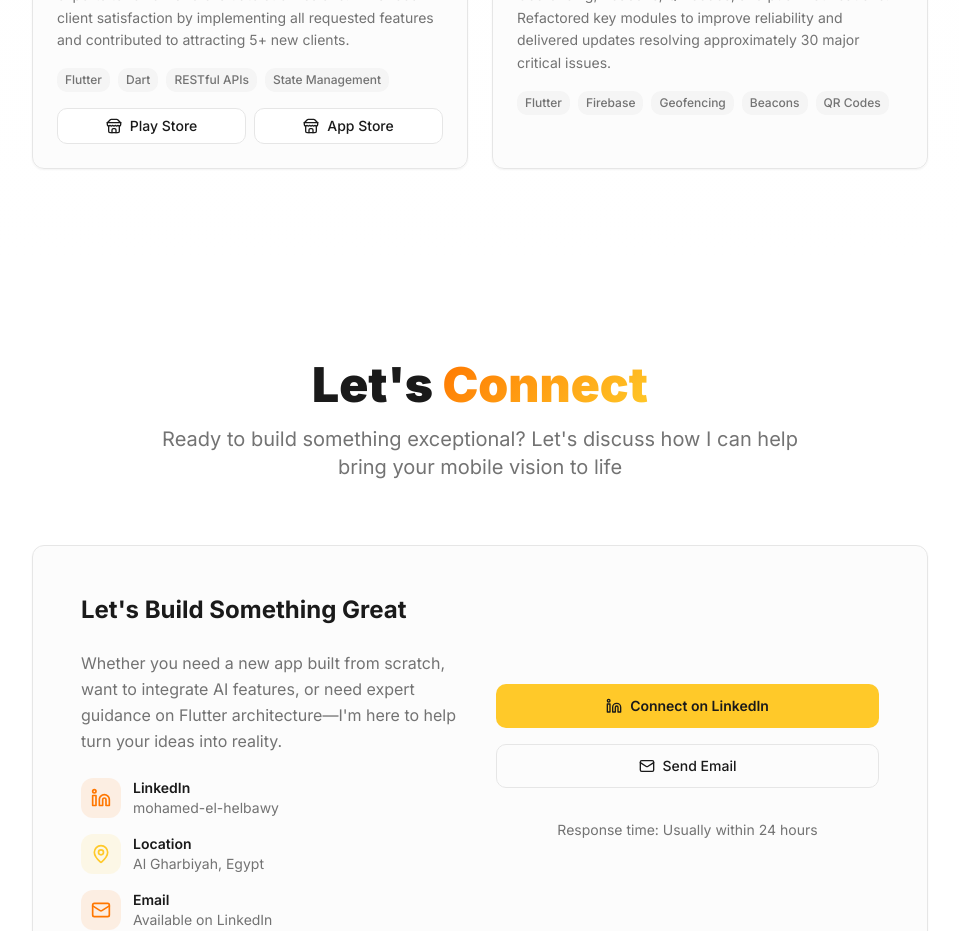
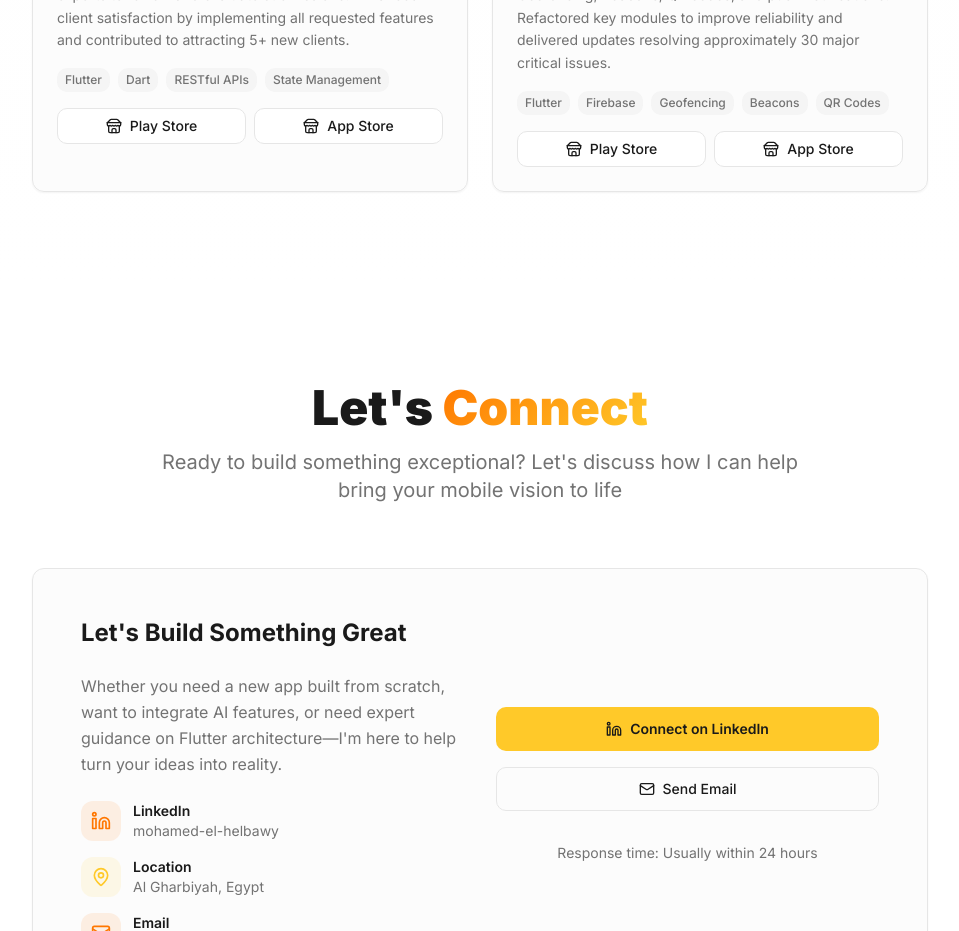
Before and after one commit to El-Helbawy-M/elhelbawy-folio-firebase-flare, a React (Vite) app: page / in a window 1280 px wide. Shown: the part 4200-5131 px from the top of the page, without its empty margins (160-1119 px from the left). Built offline with nearby package versions, Linux system fonts and the light colour scheme; the HTML template or start-up script is replaced by a standard one.

Commit message:
Update project links

```diff
--- a/src/components/Projects.tsx
+++ b/src/components/Projects.tsx
@@ -9,16 +9,16 @@ export const Projects = () => {
       description: "Mobile extension of the Razeen platform for judges and experts to review and evaluate submissions. Enhanced client satisfaction by implementing all requested features and contributed to attracting 5+ new clients.",
       tech: ["Flutter", "Dart", "RESTful APIs", "State Management"],
       color: "from-primary/20 to-secondary/20",
-      playStoreLink: "https://play.google.com/store/apps/details?id=com.razeen.app",
-      appStoreLink: "https://apps.apple.com/app/razeen/id123456789",
+      playStoreLink: "https://play.google.com/store/apps/details?id=tamhub.razeen.cast",
+      appStoreLink: "https://apps.apple.com/us/app/razeen-cast/id6473887530",
     },
     {
       title: "HCM7 App",
       description: "Employee attendance management app using Geofencing, Beacons, QR codes, and push notifications. Refactored key modules to improve reliability and delivered updates resolving approximately 30 major critical issues.",
       tech: ["Flutter", "Firebase", "Geofencing", "Beacons", "QR Codes"],
       color: "from-secondary/20 to-primary/20",
-      playStoreLink: "#",
-      appStoreLink: "#",
+      playStoreLink: "https://play.google.com/store/apps/details?id=com.appsLink.hcm7",
+      appStoreLink: "https://apps.apple.com/eg/app/hcm7/id1627243893",
     },
   ];
 
```
